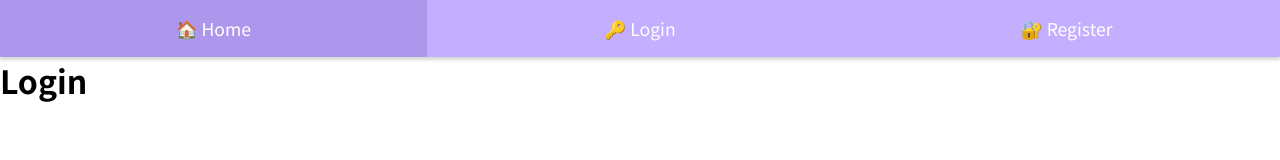
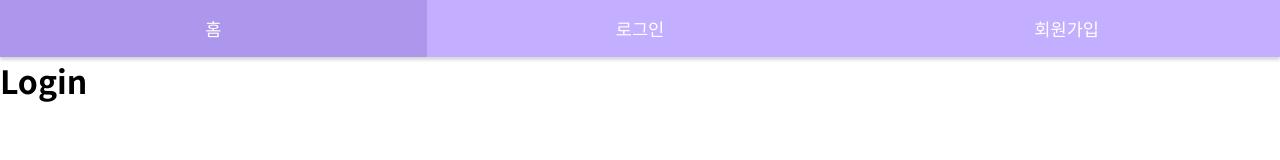
Before and after one commit to 5tarlight/devpub-frontend, a React (Create React App) app: page /login in a window 1280 px wide. Shown: the top 160 px of the page. Built offline with nearby package versions, Linux system fonts and the light colour scheme.

Commit message:
change to korean

```diff
--- a/src/components/Header/Header.tsx
+++ b/src/components/Header/Header.tsx
@@ -15,10 +15,10 @@ const Header: FC<Props> = ({ isLoggedIn }) => {
   // shouldLoggedIn: 1 => isLoggedIn must be true
 
   const headerItems = [
-    { to: '/', value: '🏠 Home', shouldLoggedIn: 0 },
-    { to: '/login', value: '🔑 Login', shouldLoggedIn: -1 },
-    { to: '/register', value: '🔐 Register', shouldLoggedIn: -1 },
-    { to: '/profile', value: '🧑 Profile', shouldLoggedIn: 1 },
+    { to: '/', value: '홈', shouldLoggedIn: 0 },
+    { to: '/login', value: '로그인', shouldLoggedIn: -1 },
+    { to: '/register', value: '회원가입', shouldLoggedIn: -1 },
+    { to: '/profile', value: '프로필', shouldLoggedIn: 1 },
   ];
 
   const navs = headerItems
```
